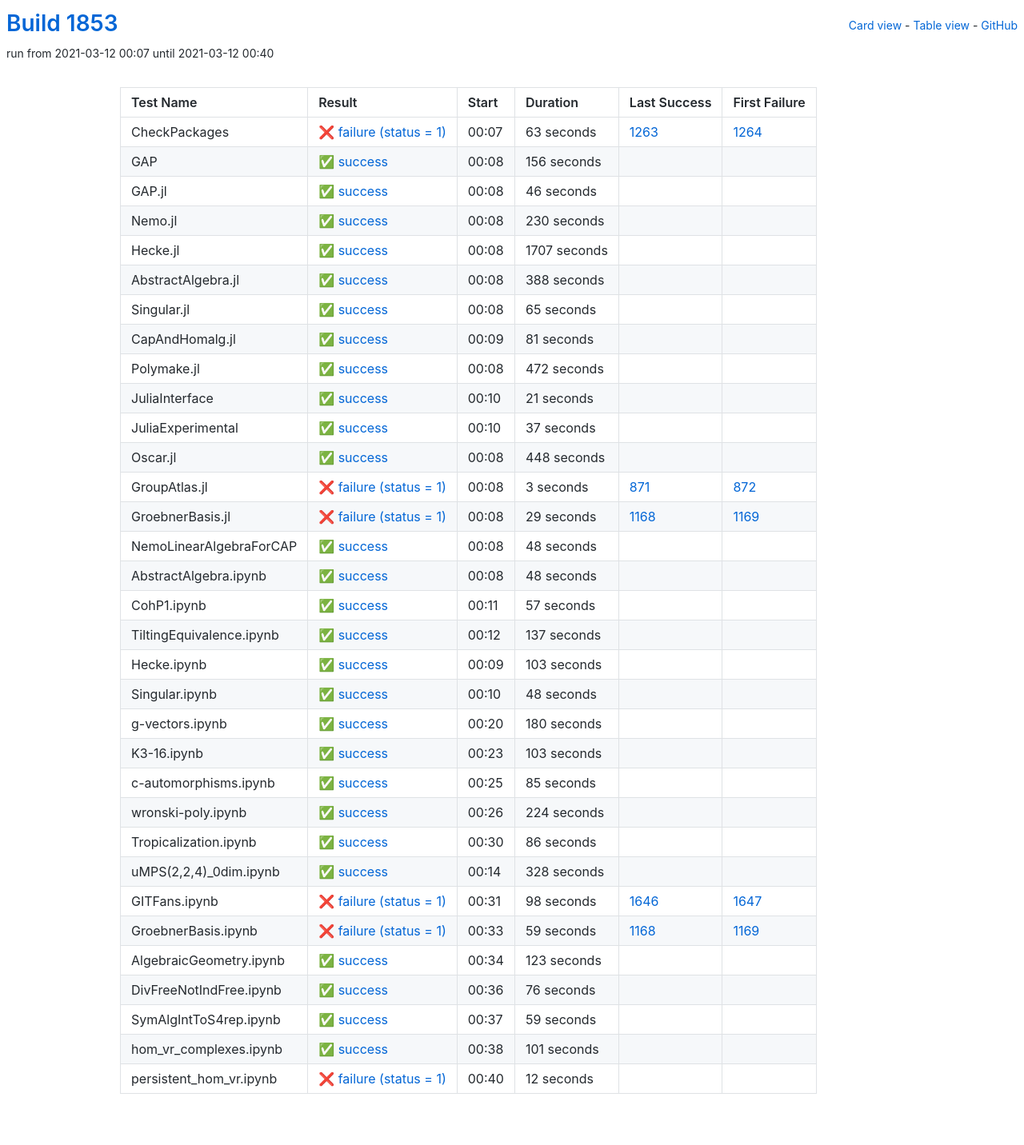
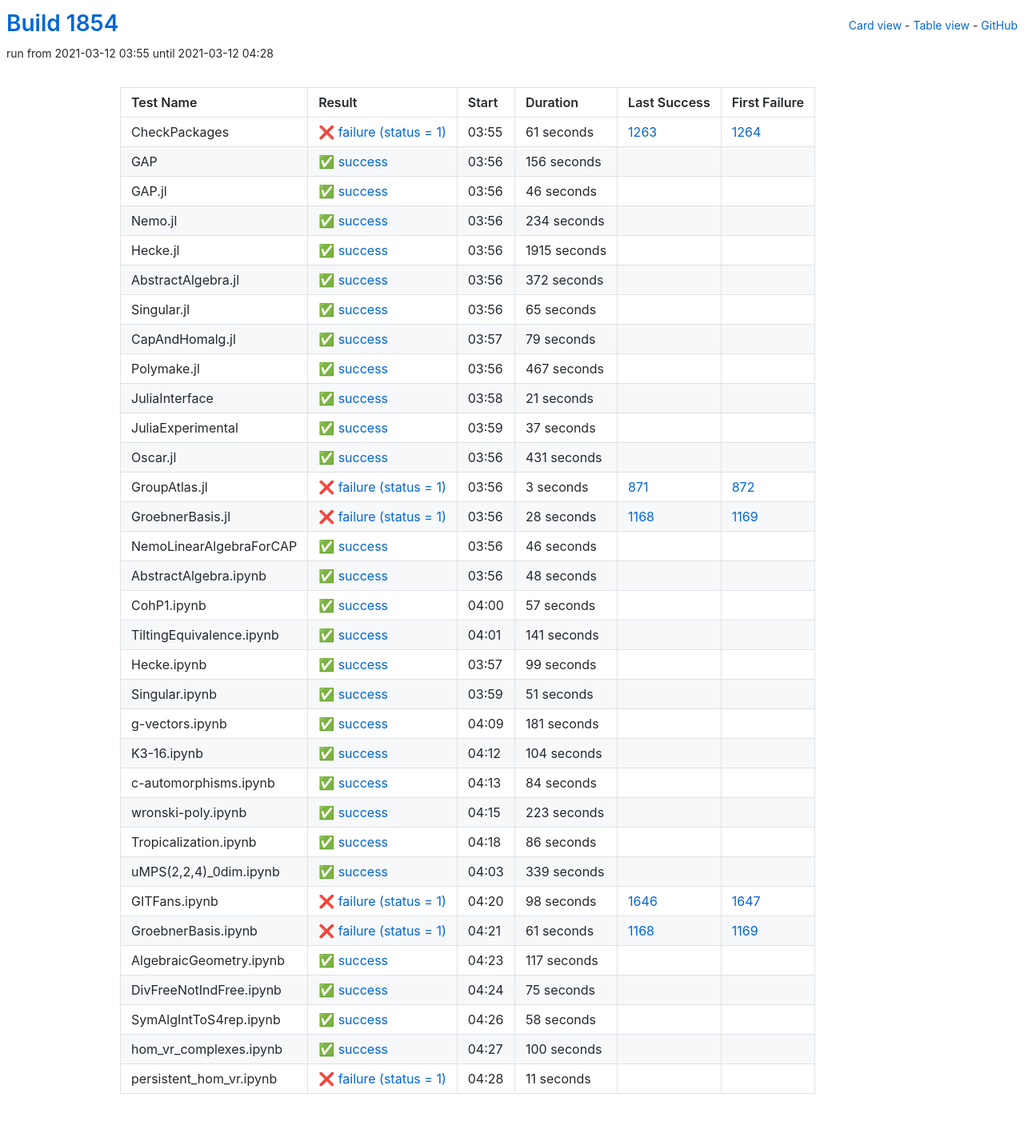
Before and after one commit to oscar-system/oscar-ci-status-stable, a Jekyll site: the page built from table.html, in a window 1280 px wide. Shown: the whole page at 80% size. Built offline with Jekyll 4.4.1, drawn with Linux system fonts in a browser that asks for light colours.

Commit message:
Build #1854

```diff
--- a/_data/ci.yml
+++ b/_data/ci.yml
@@ -1,6 +1,6 @@
 ---
-build: 1853
-build_url: https://oscarci.mathematik.uni-kl.de/job/oscar-stable/1853/
+build: 1854
+build_url: https://oscarci.mathematik.uni-kl.de/job/oscar-stable/1854/
 job: oscar-stable
 organization: oscar-system
 repo: oscar-ci-status-stable
@@ -8,20 +8,20 @@ repourl: https://github.com/oscar-system/oscar-ci-status-stable
 tests:
 - name: CheckPackages
   id: checkpackages
-  log: https://oscarci.mathematik.uni-kl.de/job/oscar-stable/1853/artifact/logs/build-1853/CheckPackages.log
-  start: 2021-03-12 00:07
+  log: https://oscarci.mathematik.uni-kl.de/job/oscar-stable/1854/artifact/logs/build-1854/CheckPackages.log
+  start: 2021-03-12 03:55
   success: false
   exitcode: 1
   status: failure
-  duration: 63
+  duration: 61
   last_success: 1263
   last_success_url: https://oscarci.mathematik.uni-kl.de/job/oscar-stable/1263/
   first_failure: 1264
   first_failure_url: https://oscarci.mathematik.uni-kl.de/job/oscar-stable/1264/
 - name: GAP
   id: gap
-  log: https://oscarci.mathematik.uni-kl.de/job/oscar-stable/1853/artifact/logs/build-1853/GAP.log
-  start: 2021-03-12 00:08
+  log: https://oscarci.mathematik.uni-kl.de/job/oscar-stable/1854/artifact/logs/build-1854/GAP.log
+  start: 2021-03-12 03:56
   success: true
   exitcode: 0
   status: success
@@ -32,8 +32,8 @@ tests:
   first_failure_url:
 - name: GAP.jl
   id: gap-jl
-  log: https://oscarci.mathematik.uni-kl.de/job/oscar-stable/1853/artifact/logs/build-1853/GAP.jl.log
-  start: 2021-03-12 00:08
+  log: https://oscarci.mathematik.uni-kl.de/job/oscar-stable/1854/artifact/logs/build-1854/GAP.jl.log
+  start: 2021-03-12 03:56
   success: true
   exitcode: 0
   status: success
@@ -44,44 +44,44 @@ tests:
   first_failure_url:
 - name: Nemo.jl
   id: nemo-jl
-  log: https://oscarci.mathematik.uni-kl.de/job/oscar-stable/1853/artifact/logs/build-1853/Nemo.jl.log
-  start: 2021-03-12 00:08
+  log: https://oscarci.mathematik.uni-kl.de/job/oscar-stable/1854/artifact/logs/build-1854/Nemo.jl.log
+  start: 2021-03-12 03:56
   success: true
   exitcode: 0
   status: success
-  duration: 230
+  duration: 234
   last_success: false
   last_success_url:
   first_failure: false
   first_failure_url:
 - name: Hecke.jl
   id: hecke-jl
-  log: https://oscarci.mathematik.uni-kl.de/job/oscar-stable/1853/artifact/logs/build-1853/Hecke.jl.log
-  start: 2021-03-12 00:08
+  log: https://oscarci.mathematik.uni-kl.de/job/oscar-stable/1854/artifact/logs/build-1854/Hecke.jl.log
+  start: 2021-03-12 03:56
   success: true
   exitcode: 0
   status: success
-  duration: 1707
+  duration: 1915
   last_success: false
   last_success_url:
   first_failure: false
   first_failure_url:
 - name: AbstractAlgebra.jl
   id: abstractalgebra-jl
-  log: https://oscarci.mathematik.uni-kl.de/job/oscar-stable/1853/artifact/logs/build-1853/AbstractAlgebra.jl.log
-  start: 2021-03-12 00:08
+  log: https://oscarci.mathematik.uni-kl.de/job/oscar-stable/1854/artifact/logs/build-1854/AbstractAlgebra.jl.log
+  start: 2021-03-12 03:56
   success: true
   exitcode: 0
   status: success
-  duration: 388
+  duration: 372
   last_success: false
   last_success_url:
   first_failure: false
   first_failure_url:
 - name: Singular.jl
   id: singular-jl
-  log: https://oscarci.mathematik.uni-kl.de/job/oscar-stable/1853/artifact/logs/build-1853/Singular.jl.log
-  start: 2021-03-12 00:08
+  log: https://oscarci.mathematik.uni-kl.de/job/oscar-stable/1854/artifact/logs/build-1854/Singular.jl.log
+  start: 2021-03-12 03:56
   success: true
   exitcode: 0
   status: success
@@ -92,32 +92,32 @@ tests:
   first_failure_url:
 - name: CapAndHomalg.jl
   id: capandhomalg-jl
-  log: https://oscarci.mathematik.uni-kl.de/job/oscar-stable/1853/artifact/logs/build-1853/CapAndHomalg.jl.log
-  start: 2021-03-12 00:09
+  log: https://oscarci.mathematik.uni-kl.de/job/oscar-stable/1854/artifact/logs/build-1854/CapAndHomalg.jl.log
+  start: 2021-03-12 03:57
   success: true
   exitcode: 0
   status: success
-  duration: 81
+  duration: 79
   last_success: false
   last_success_url:
   first_failure: false
   first_failure_url:
 - name: Polymake.jl
   id: polymake-jl
-  log: https://oscarci.mathematik.uni-kl.de/job/oscar-stable/1853/artifact/logs/build-1853/Polymake.jl.log
-  start: 2021-03-12 00:08
+  log: https://oscarci.mathematik.uni-kl.de/job/oscar-stable/1854/artifact/logs/build-1854/Polymake.jl.log
+  start: 2021-03-12 03:56
   success: true
   exitcode: 0
   status: success
-  duration: 472
+  duration: 467
   last_success: false
   last_success_url:
   first_failure: false
   first_failure_url:
 - name: JuliaInterface
   id: juliainterface
-  log: https://oscarci.mathematik.uni-kl.de/job/oscar-stable/1853/artifact/logs/build-1853/JuliaInterface.log
-  start: 2021-03-12 00:10
+  log: https://oscarci.mathematik.uni-kl.de/job/oscar-stable/1854/artifact/logs/build-1854/JuliaInterface.log
+  start: 2021-03-12 03:58
   success: true
   exitcode: 0
   status: success
@@ -128,8 +128,8 @@ tests:
   first_failure_url:
 - name: JuliaExperimental
   id: juliaexperimental
-  log: https://oscarci.mathematik.uni-kl.de/job/oscar-stable/1853/artifact/logs/build-1853/JuliaExperimental.log
-  start: 2021-03-12 00:10
+  log: https://oscarci.mathematik.uni-kl.de/job/oscar-stable/1854/artifact/logs/build-1854/JuliaExperimental.log
+  start: 2021-03-12 03:59
   success: true
   exitcode: 0
   status: success
@@ -140,20 +140,20 @@ tests:
   first_failure_url:
 - name: Oscar.jl
   id: oscar-jl
-  log: https://oscarci.mathematik.uni-kl.de/job/oscar-stable/1853/artifact/logs/build-1853/Oscar.jl.log
-  start: 2021-03-12 00:08
+  log: https://oscarci.mathematik.uni-kl.de/job/oscar-stable/1854/artifact/logs/build-1854/Oscar.jl.log
+  start: 2021-03-12 03:56
   success: true
   exitcode: 0
   status: success
-  duration: 448
+  duration: 431
   last_success: false
   last_success_url:
   first_failure: false
   first_failure_url:
 - name: GroupAtlas.jl
   id: groupatlas-jl
-  log: https://oscarci.mathematik.uni-kl.de/job/oscar-stable/1853/artifact/logs/build-1853/GroupAtlas.jl.log
-  start: 2021-03-12 00:08
+  log: https://oscarci.mathematik.uni-kl.de/job/oscar-stable/1854/artifact/logs/build-1854/GroupAtlas.jl.log
+  start: 2021-03-12 03:56
   success: false
   exitcode: 1
   status: failure
@@ -164,32 +164,32 @@ tests:
   first_failure_url: https://oscarci.mathematik.uni-kl.de/job/oscar-stable/872/
 - name: GroebnerBasis.jl
   id: groebnerbasis-jl
-  log: https://oscarci.mathematik.uni-kl.de/job/oscar-stable/1853/artifact/logs/build-1853/GroebnerBasis.jl.log
-  start: 2021-03-12 00:08
+  log: https://oscarci.mathematik.uni-kl.de/job/oscar-stable/1854/artifact/logs/build-1854/GroebnerBasis.jl.log
+  start: 2021-03-12 03:56
   success: false
   exitcode: 1
   status: failure
-  duration: 29
+  duration: 28
   last_success: 1168
   last_success_url: https://oscarci.mathematik.uni-kl.de/job/oscar-stable/1168/
   first_failure: 1169
   first_failure_url: https://oscarci.mathematik.uni-kl.de/job/oscar-stable/1169/
 - name: NemoLinearAlgebraForCAP
   id: nemolinearalgebraforcap
-  log: https://oscarci.mathematik.uni-kl.de/job/oscar-stable/1853/artifact/logs/build-1853/NemoLinearAlgebraForCAP.log
-  start: 2021-03-12 00:08
+  log: https://oscarci.mathematik.uni-kl.de/job/oscar-stable/1854/artifact/logs/build-1854/NemoLinearAlgebraForCAP.log
+  start: 2021-03-12 03:56
   success: true
   exitcode: 0
   status: success
-  duration: 48
+  duration: 46
   last_success: false
   last_success_url:
   first_failure: false
   first_failure_url:
 - name: AbstractAlgebra.ipynb
   id: abstractalgebra-ipynb
-  log: https://oscarci.mathematik.uni-kl.de/job/oscar-stable/1853/artifact/logs/build-1853/AbstractAlgebra.ipynb.log
-  start: 2021-03-12 00:08
+  log: https://oscarci.mathematik.uni-kl.de/job/oscar-stable/1854/artifact/logs/build-1854/AbstractAlgebra.ipynb.log
+  start: 2021-03-12 03:56
   success: true
   exitcode: 0
   status: success
@@ -200,8 +200,8 @@ tests:
   first_failure_url:
 - name: CohP1.ipynb
   id: cohp1-ipynb
-  log: https://oscarci.mathematik.uni-kl.de/job/oscar-stable/1853/artifact/logs/build-1853/CohP1.ipynb.log
-  start: 2021-03-12 00:11
+  log: https://oscarci.mathematik.uni-kl.de/job/oscar-stable/1854/artifact/logs/build-1854/CohP1.ipynb.log
+  start: 2021-03-12 04:00
   success: true
   exitcode: 0
   status: success
@@ -212,92 +212,92 @@ tests:
   first_failure_url:
 - name: TiltingEquivalence.ipynb
   id: tiltingequivalence-ipynb
-  log: https://oscarci.mathematik.uni-kl.de/job/oscar-stable/1853/artifact/logs/build-1853/TiltingEquivalence.ipynb.log
-  start: 2021-03-12 00:12
+  log: https://oscarci.mathematik.uni-kl.de/job/oscar-stable/1854/artifact/logs/build-1854/TiltingEquivalence.ipynb.log
+  start: 2021-03-12 04:01
   success: true
   exitcode: 0
   status: success
-  duration: 137
+  duration: 141
   last_success: false
   last_success_url:
   first_failure: false
   first_failure_url:
 - name: Hecke.ipynb
   id: hecke-ipynb
-  log: https://oscarci.mathematik.uni-kl.de/job/oscar-stable/1853/artifact/logs/build-1853/Hecke.ipynb.log
-  start: 2021-03-12 00:09
+  log: https://oscarci.mathematik.uni-kl.de/job/oscar-stable/1854/artifact/logs/build-1854/Hecke.ipynb.log
+  start: 2021-03-12 03:57
   success: true
   exitcode: 0
   status: success
-  duration: 103
+  duration: 99
   last_success: false
   last_success_url:
   first_failure: false
   first_failure_url:
 - name: Singular.ipynb
   id: singular-ipynb
-  log: https://oscarci.mathematik.uni-kl.de/job/oscar-stable/1853/artifact/logs/build-1853/Singular.ipynb.log
-  start: 2021-03-12 00:10
+  log: https://oscarci.mathematik.uni-kl.de/job/oscar-stable/1854/artifact/logs/build-1854/Singular.ipynb.log
+  start: 2021-03-12 03:59
   success: true
   exitcode: 0
   status: success
-  duration: 48
+  duration: 51
   last_success: false
   last_success_url:
   first_failure: false
   first_failure_url:
 - name: g-vectors.ipynb
   id: g-vectors-ipynb
-  log: https://oscarci.mathematik.uni-kl.de/job/oscar-stable/1853/artifact/logs/build-1853/g-vectors.ipynb.log
-  start: 2021-03-12 00:20
+  log: https://oscarci.mathematik.uni-kl.de/job/oscar-stable/1854/artifact/logs/build-1854/g-vectors.ipynb.log
+  start: 2021-03-12 04:09
   success: true
   exitcode: 0
   status: success
-  duration: 180
+  duration: 181
   last_success: false
   last_success_url:
   first_failure: false
   first_failure_url:
 - name: K3-16.ipynb
   id: k3-16-ipynb
-  log: https://oscarci.mathematik.uni-kl.de/job/oscar-stable/1853/artifact/logs/build-1853/K3-16.ipynb.log
-  start: 2021-03-12 00:23
+  log: https://oscarci.mathematik.uni-kl.de/job/oscar-stable/1854/artifact/logs/build-1854/K3-16.ipynb.log
+  start: 2021-03-12 04:12
   success: true
   exitcode: 0
   status: success
-  duration: 103
+  duration: 104
   last_success: false
   last_success_url:
   first_failure: false
   first_failure_url:
 - name: c-automorphisms.ipynb
   id: c-automorphisms-ipynb
-  log: https://oscarci.mathematik.uni-kl.de/job/oscar-stable/1853/artifact/logs/build-1853/c-automorphisms.ipynb.log
-  start: 2021-03-12 00:25
+  log: https://oscarci.mathematik.uni-kl.de/job/oscar-stable/1854/artifact/logs/build-1854/c-automorphisms.ipynb.log
+  start: 2021-03-12 04:13
   success: true
   exitcode: 0
   status: success
-  duration: 85
+  duration: 84
   last_success: false
   last_success_url:
   first_failure: false
   first_failure_url:
 - name: wronski-poly.ipynb
   id: wronski-poly-ipynb
-  log: https://oscarci.mathematik.uni-kl.de/job/oscar-stable/1853/artifact/logs/build-1853/wronski-poly.ipynb.log
-  start: 2021-03-12 00:26
+  log: https://oscarci.mathematik.uni-kl.de/job/oscar-stable/1854/artifact/logs/build-1854/wronski-poly.ipynb.log
+  start: 2021-03-12 04:15
   success: true
   exitcode: 0
   status: success
-  duration: 224
+  duration: 223
   last_success: false
   last_success_url:
   first_failure: false
   first_failure_url:
 - name: Tropicalization.ipynb
   id: tropicalization-ipynb
-  log: https://oscarci.mathematik.uni-kl.de/job/oscar-stable/1853/artifact/logs/build-1853/Tropicalization.ipynb.log
-  start: 2021-03-12 00:30
+  log: https://oscarci.mathematik.uni-kl.de/job/oscar-stable/1854/artifact/logs/build-1854/Tropicalization.ipynb.log
+  start: 2021-03-12 04:18
   success: true
   exitcode: 0
   status: success
@@ -308,20 +308,20 @@ tests:
   first_failure_url:
 - name: uMPS(2,2,4)_0dim.ipynb
   id: umps-2-2-4-0dim-ipynb
-  log: https://oscarci.mathematik.uni-kl.de/job/oscar-stable/1853/artifact/logs/build-1853/uMPS-2-2-4-_0dim.ipynb.log
-  start: 2021-03-12 00:14
+  log: https://oscarci.mathematik.uni-kl.de/job/oscar-stable/1854/artifact/logs/build-1854/uMPS-2-2-4-_0dim.ipynb.log
+  start: 2021-03-12 04:03
   success: true
   exitcode: 0
   status: success
-  duration: 328
+  duration: 339
   last_success: false
   last_success_url:
   first_failure: false
   first_failure_url:
 - name: GITFans.ipynb
   id: gitfans-ipynb
-  log: https://oscarci.mathematik.uni-kl.de/job/oscar-stable/1853/artifact/logs/build-1853/GITFans.ipynb.log
-  start: 2021-03-12 00:31
+  log: https://oscarci.mathematik.uni-kl.de/job/oscar-stable/1854/artifact/logs/build-1854/GITFans.ipynb.log
+  start: 2021-03-12 04:20
   success: false
   exitcode: 1
   status: failure
@@ -332,72 +332,72 @@ tests:
   first_failure_url: https://oscarci.mathematik.uni-kl.de/job/oscar-stable/1647/
 - name: GroebnerBasis.ipynb
   id: groebnerbasis-ipynb
-  log: https://oscarci.mathematik.uni-kl.de/job/oscar-stable/1853/artifact/logs/build-1853/GroebnerBasis.ipynb.log
-  start: 2021-03-12 00:33
+  log: https://oscarci.mathematik.uni-kl.de/job/oscar-stable/1854/artifact/logs/build-1854/GroebnerBasis.ipynb.log
+  start: 2021-03-12 04:21
   success: false
   exitcode: 1
   status: failure
-  duration: 59
+  duration: 61
   last_success: 1168
   last_success_url: https://oscarci.mathematik.uni-kl.de/job/oscar-stable/1168/
   first_failure: 1169
   first_failure_url: https://oscarci.mathematik.uni-kl.de/job/oscar-stable/1169/
 - name: AlgebraicGeometry.ipynb
   id: algebraicgeometry-ipynb
-  log: https://oscarci.mathematik.uni-kl.de/job/oscar-stable/1853/artifact/logs/build-1853/AlgebraicGeometry.ipynb.log
-  start: 2021-03-12 00:34
+  log: https://oscarci.mathematik.uni-kl.de/job/oscar-stable/1854/artifact/logs/build-1854/AlgebraicGeometry.ipynb.log
+  start: 2021-03-12 04:23
   success: true
   exitcode: 0
   status: success
-  duration: 123
+  duration: 117
   last_success: false
   last_success_url:
   first_failure: false
   first_failure_url:
 - name: DivFreeNotIndFree.ipynb
   id: divfreenotindfree-ipynb
-  log: https://oscarci.mathematik.uni-kl.de/job/oscar-stable/1853/artifact/logs/build-1853/DivFreeNotIndFree.ipynb.log
-  start: 2021-03-12 00:36
+  log: https://oscarci.mathematik.uni-kl.de/job/oscar-stable/1854/artifact/logs/build-1854/DivFreeNotIndFree.ipynb.log
+  start: 2021-03-12 04:24
   success: true
   exitcode: 0
   status: success
-  duration: 76
+  duration: 75
   last_success: false
   last_success_url:
   first_failure: false
   first_failure_url:
 - name: SymAlgIntToS4rep.ipynb
   id: symalginttos4rep-ipynb
-  log: https://oscarci.mathematik.uni-kl.de/job/oscar-stable/1853/artifact/logs/build-1853/SymAlgIntToS4rep.ipynb.log
-  start: 2021-03-12 00:37
+  log: https://oscarci.mathematik.uni-kl.de/job/oscar-stable/1854/artifact/logs/build-1854/SymAlgIntToS4rep.ipynb.log
+  start: 2021-03-12 04:26
   success: true
   exitcode: 0
   status: success
-  duration: 59
+  duration: 58
   last_success: false
   last_success_url:
   first_failure: false
   first_failure_url:
 - name: hom_vr_complexes.ipynb
   id: hom-vr-complexes-ipynb
-  log: https://oscarci.mathematik.uni-kl.de/job/oscar-stable/1853/artifact/logs/build-1853/hom_vr_complexes.ipynb.log
-  start: 2021-03-12 00:38
+  log: https://oscarci.mathematik.uni-kl.de/job/oscar-stable/1854/artifact/logs/build-1854/hom_vr_complexes.ipynb.log
+  start: 2021-03-12 04:27
   success: true
   exitcode: 0
   status: success
-  duration: 101
+  duration: 100
   last_success: false
   last_success_url:
   first_failure: false
   first_failure_url:
 - name: persistent_hom_vr.ipynb
   id: persistent-hom-vr-ipynb
-  log: https://oscarci.mathematik.uni-kl.de/job/oscar-stable/1853/artifact/logs/build-1853/persistent_hom_vr.ipynb.log
-  start: 2021-03-12 00:40
+  log: https://oscarci.mathematik.uni-kl.de/job/oscar-stable/1854/artifact/logs/build-1854/persistent_hom_vr.ipynb.log
+  start: 2021-03-12 04:28
   success: false
   exitcode: 1
   status: failure
-  duration: 12
+  duration: 11
   last_success: false
   last_success_url:
   first_failure: false
```
Also changed, not shown: README.md.
